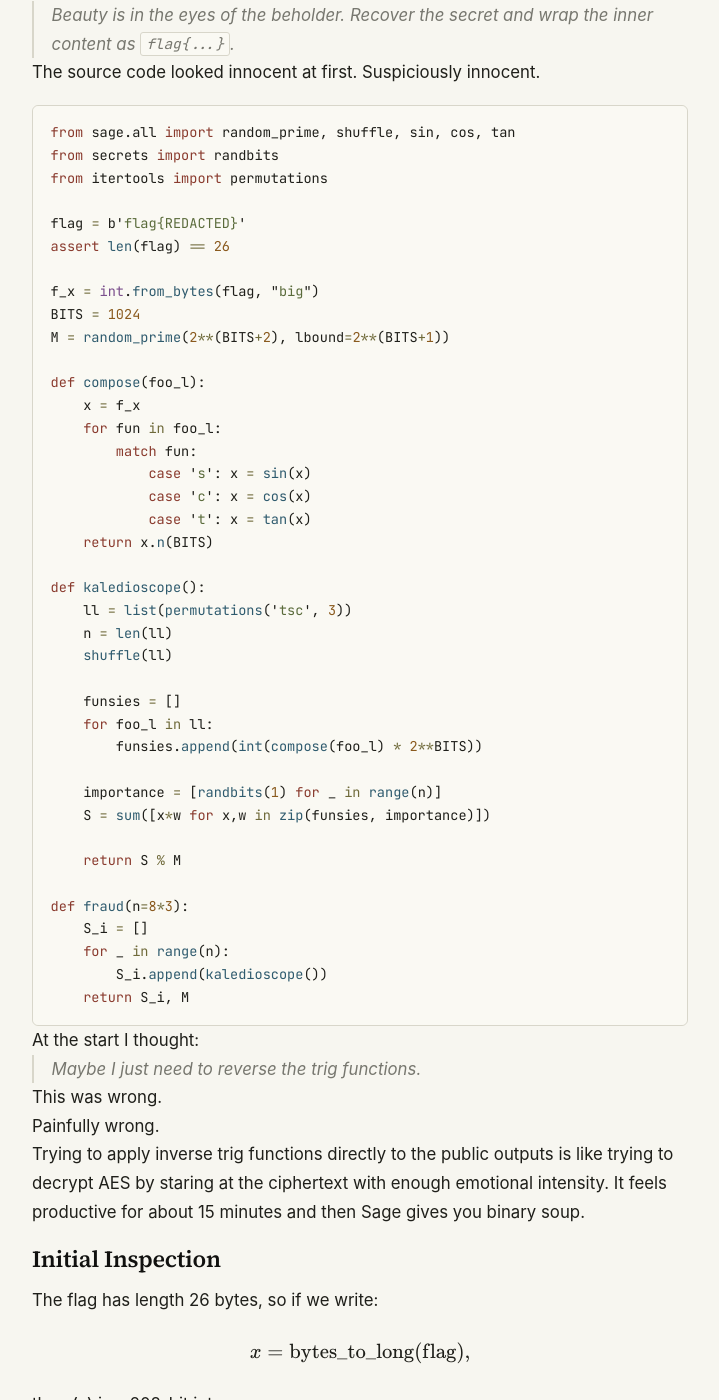
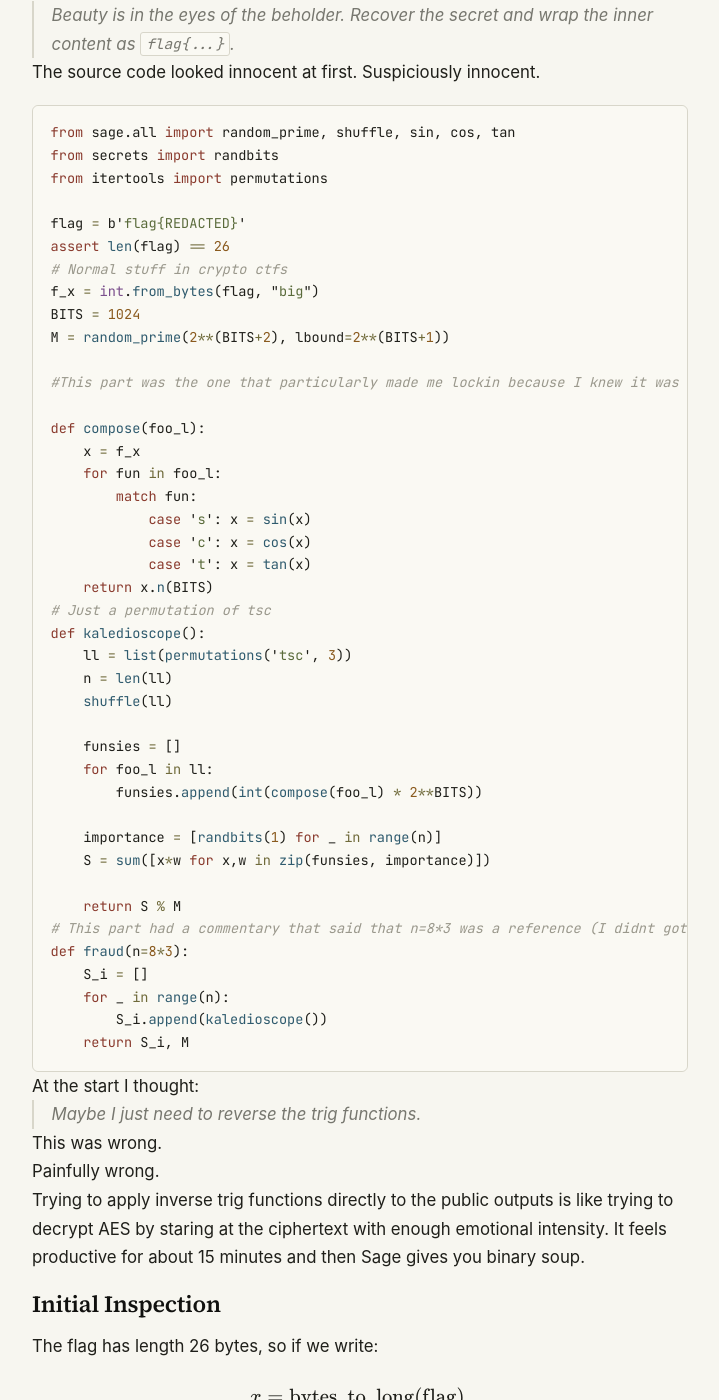
Before and after one commit to sharuk0/sharuk0.github.io, a Jekyll site: the page built from _posts/2026-06-15-ICC-2026-Kaleidoscope.md, in a window 1280 px wide and 1400 px high, scrolled down 747 px. Shown: the whole window, without its empty margins (280-999 px from the left). Built offline with Jekyll 4.4.1, drawn with Linux system fonts in a browser that asks for light colours.

Commit message:
First ICC problem - more small fixes

```diff
--- a/_posts/2026-06-15-ICC-2026-Kaleidoscope.md
+++ b/_posts/2026-06-15-ICC-2026-Kaleidoscope.md
@@ -33,10 +33,12 @@ from itertools import permutations
 
 flag = b'flag{REDACTED}'
 assert len(flag) == 26
-
+# Normal stuff in crypto ctfs
 f_x = int.from_bytes(flag, "big")
 BITS = 1024
 M = random_prime(2**(BITS+2), lbound=2**(BITS+1))
+
+#This part was the one that particularly made me lockin because I knew it was about to get real
 
 def compose(foo_l):
     x = f_x
@@ -46,7 +48,7 @@ def compose(foo_l):
             case 'c': x = cos(x)
             case 't': x = tan(x)
     return x.n(BITS)
-
+# Just a permutation of tsc
 def kaledioscope():
     ll = list(permutations('tsc', 3))
     n = len(ll)
@@ -60,7 +62,7 @@ def kaledioscope():
     S = sum([x*w for x,w in zip(funsies, importance)])
 
     return S % M
-
+# This part had a commentary that said that n=8*3 was a reference (I didnt got it)
 def fraud(n=8*3):
     S_i = []
     for _ in range(n):
```
